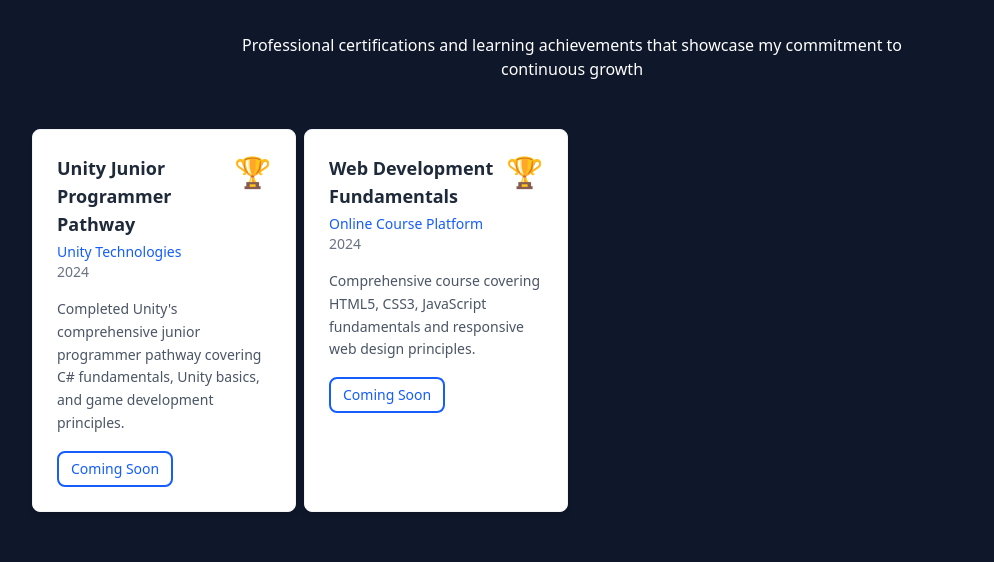
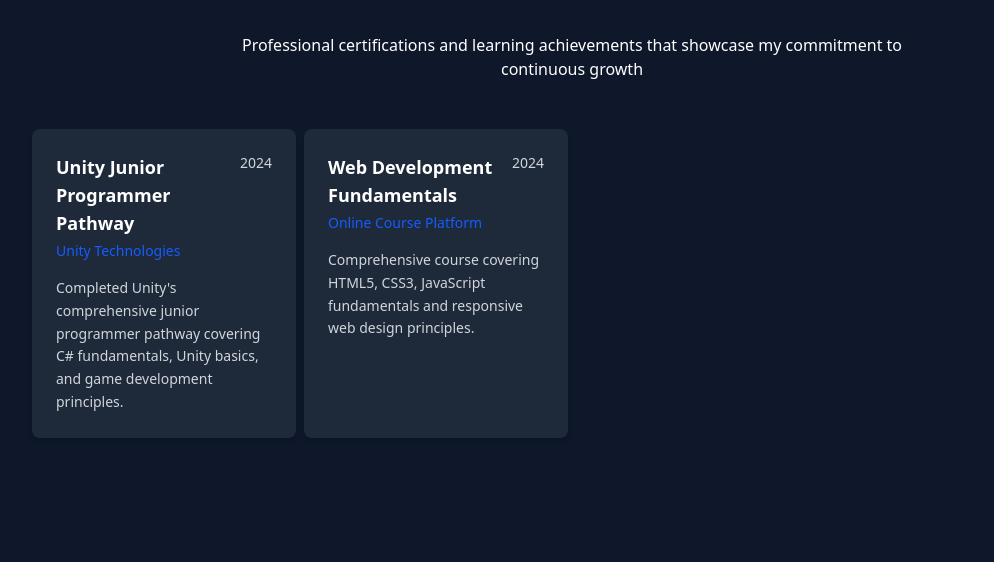
Before and after one commit to hydraa94/portfolio_2.0, a React (Vite) app in the folder client/: page / in a window 1280 px wide. Shown: the part 3340-3902 px from the top of the page, without its empty margins (68-1062 px from the left). Built offline with nearby package versions, Linux system fonts and the light colour scheme.

Commit message:
make new animation when hovering card, change background to match theme

```diff
--- a/client/src/components/Cards/CertificateCard.tsx
+++ b/client/src/components/Cards/CertificateCard.tsx
@@ -1,41 +1,39 @@
-import type { Certificate } from "../../data/certificates"
-import { Button } from "../UI/Button"
+import type { Certificate } from "../../data/certificates";
 
 interface CertificateCardProps {
-  certificate: Certificate
+  certificate: Certificate;
 }
 
 export const CertificateCard = ({ certificate }: CertificateCardProps) => {
   return (
-    <div className="bg-white dark: rounded-lg shadow-md p-6 hover:shadow-lg transition-shadow border border-gray-100">
-      <div className="flex items-start justify-between mb-4">
-        <div className="flex-1">
-          <h3 className="text-lg font-semibold text-gray-800 mb-1">{certificate.title}</h3>
-          <p className="text-blue-600 font-medium text-sm">{certificate.issuer}</p>
-          <p className="text-gray-500 text-sm">{certificate.date}</p>
+    <div className="relative group rounded-lg shadow-md overflow-hidden">
+      <div className="relative z-10 bg-white dark:bg-gray-800 p-6 transition-transform duration-500 ease-in-out group-hover:translate-y-full h-full">
+        <div className="flex items-start justify-between mb-4">
+          <div className="flex-1">
+            <h3 className="text-lg font-semibold text-gray-800 dark:text-white mb-1">
+              {certificate.title}
+            </h3>
+            <p className="text-blue-600 font-medium text-sm">
+              {certificate.issuer}
+            </p>
+          </div>
+          <h2 className="text-sm text-gray-500 dark:text-gray-300">
+            {certificate.date}
+          </h2>
         </div>
-        <div className="text-3xl">🏆</div>
+
+        <p className="text-gray-600 dark:text-gray-300 text-sm leading-relaxed">
+          {certificate.description}
+        </p>
       </div>
 
-      <p className="text-gray-600 text-sm mb-4 leading-relaxed">{certificate.description}</p>
-
-      <div className="flex gap-2">
-        {certificate.pdfUrl && (
-          <Button size="sm" variant="primary">
-            View Certificate
-          </Button>
-        )}
-        {certificate.credentialUrl && (
-          <Button size="sm" variant="outline">
-            Verify
-          </Button>
-        )}
-        {!certificate.pdfUrl && !certificate.credentialUrl && (
-          <Button size="sm" variant="outline" disabled>
-            Coming Soon
-          </Button>
-        )}
-      </div>
+      {certificate.image && (
+        <img
+          src={certificate.image}
+          alt={certificate.title}
+          className="absolute inset-0 w-full h-full object-cover z-0"
+        />
+      )}
     </div>
-  )
-}
+  );
+};
```
